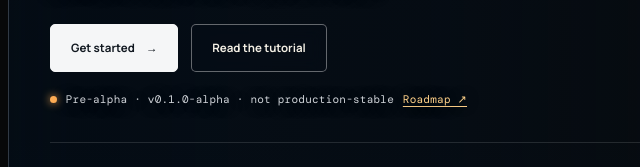
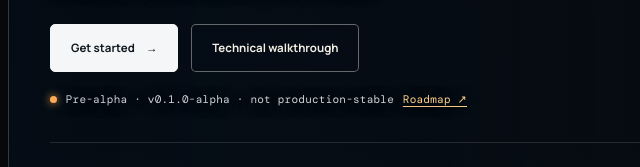
Before and after one commit to loganbnielsen/sol-fab, an Astro site: page / in a window 1280 px wide. Shown: the part 422-589 px from the top of the page, 2-642 px from the left. Built offline with nearby package versions, Linux system fonts and the light colour scheme; Astro itself is replaced by a stand-in of ours.

Commit message:
feat: link technical walkthrough

```diff
--- a/src/pages/index.astro
+++ b/src/pages/index.astro
@@ -26,7 +26,7 @@ import Base from '../layouts/Base.astro';
           <p class="lede">Sol turns your backend code into a production system — builds, infrastructure, deployment, observability, and operations included. Run it locally on the same stack as production, then deploy the same contract to Kubernetes in your own cloud.</p>
           <div class="actions">
             <a class="button primary" href="#install">Get started <span>→</span></a>
-            <a class="button ghost" href="https://github.com/loganbnielsen/sol/blob/main/docs/guides/TUTORIAL.md">Read the tutorial</a>
+            <a class="button ghost" href="/how-it-works/">Technical walkthrough</a>
           </div>
           <p class="status-strip"><span class="status-dot" aria-hidden="true"></span>Pre-alpha · v0.1.0-alpha · not production-stable<a href="https://github.com/loganbnielsen/sol/blob/main/docs/planning/ROADMAP.md">Roadmap ↗</a></p>
         </div>
```
